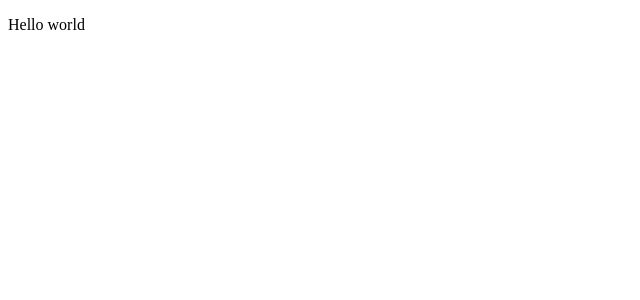
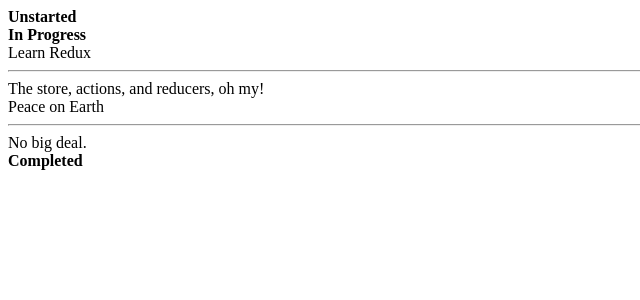
Before and after one commit to mikekwong/onus2, a React (Create React App) app: page / in a window 1280 px wide. Shown: the top 300 px of the page, without its empty margins (0-640 px from the left). Built offline with nearby package versions, Linux system fonts and the light colour scheme.

Commit message:
basic tasks UI setup no redux

```diff
--- a/src/App.js
+++ b/src/App.js
@@ -1,11 +1,27 @@
-import React from 'react'
+import React, { Component } from 'react'
+import TasksPage from './components/TasksPage'
 
-function App () {
-  return (
-    <div className='App'>
-      <p>Hello world</p>
-    </div>
-  )
+const mockTasks = [
+  {
+    id: 1,
+    title: 'Learn Redux',
+    description: 'The store, actions, and reducers, oh my!',
+    status: 'In Progress'
+  },
+  {
+    id: 2,
+    title: 'Peace on Earth',
+    description: 'No big deal.',
+    status: 'In Progress'
+  }
+]
+
+export default class App extends Component {
+  render () {
+    return (
+      <div className='maincontent'>
+        <TasksPage tasks={mockTasks} />
+      </div>
+    )
+  }
 }
-
-export default App
--- /dev/null
+++ b/src/components/Task.js
@@ -0,0 +1,15 @@
+import React from 'react'
+
+const Task = props => {
+  return (
+    <div className='task'>
+      <div className='task-header'>
+        <div>{props.task.title}</div>
+      </div>
+      <hr />
+      <div className='task-body'>{props.task.description}</div>
+    </div>
+  )
+}
+
+export default Task
--- /dev/null
+++ b/src/components/TaskList.js
@@ -0,0 +1,17 @@
+import React from 'react'
+import Task from './Task'
+
+const TaskList = props => {
+  return (
+    <div className='task-list'>
+      <div className='task-list-title'>
+        <strong>{props.status}</strong>
+      </div>
+      {props.tasks.map(task => (
+        <Task key={task.id} task={task} />
+      ))}
+    </div>
+  )
+}
+
+export default TaskList
--- /dev/null
+++ b/src/components/TasksPage.js
@@ -0,0 +1,21 @@
+import React, { Component } from 'react'
+import TaskList from './TaskList'
+
+const TASK_STATUSES = ['Unstarted', 'In Progress', 'Completed']
+
+export default class TasksPage extends Component {
+  renderTaskLists () {
+    const { tasks } = this.props
+    return TASK_STATUSES.map(status => {
+      const statusTasks = tasks.filter(task => task.status === status)
+      return <TaskList key={status} status={status} tasks={statusTasks} />
+    })
+  }
+  render () {
+    return (
+      <div className='tasks'>
+        <div className='task-lists'>{this.renderTaskLists()}</div>
+      </div>
+    )
+  }
+}
```
